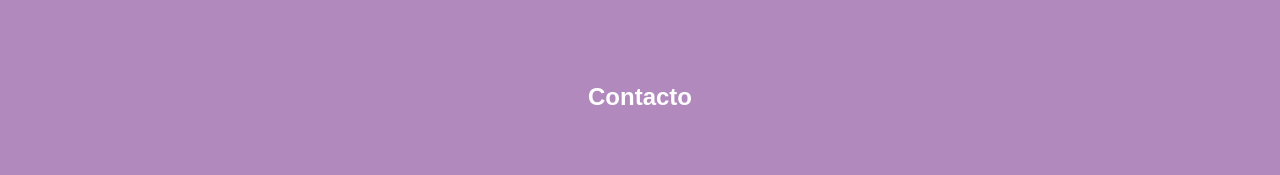
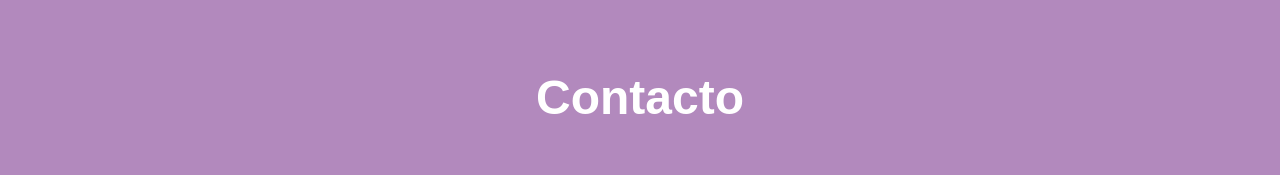
Before and after one commit to Diegoiribe/PV1, a React (Create React App) app: page /Contacto in a window 1280 px wide. Shown: the part 587-762 px from the top of the page. Built offline with nearby package versions, Linux system fonts and the light colour scheme.

Commit message:
cambio de letra

```diff
--- a/src/Components/CardContacto/CardContacto.js
+++ b/src/Components/CardContacto/CardContacto.js
@@ -34,7 +34,7 @@ const CardContactoDivTwo = styled.div`
 
 const CardContactoDivThree = styled.div`
   width: 50%;
-  height: 70%;
+  height: 80%;
   display: flex;
   flex-direction: column;
   justify-content: space-around;
--- a/src/pages/Contacto.jsx
+++ b/src/pages/Contacto.jsx
@@ -36,7 +36,7 @@ const Contacto = ({
     <>
       <Instalaciones cardInstalaciones={cardInstalaciones} />
       <ContactoEtiqueta>
-        <h2 style={{ color: 'white' }}>Contacto</h2>
+        <h2 style={{ color: 'white', fontSize: '3rem' }}>Contacto</h2>
       </ContactoEtiqueta>
       <ContactoDiv>
         <FormContacto registrarMensajeContacto={registrarMensajeContacto} />
```
